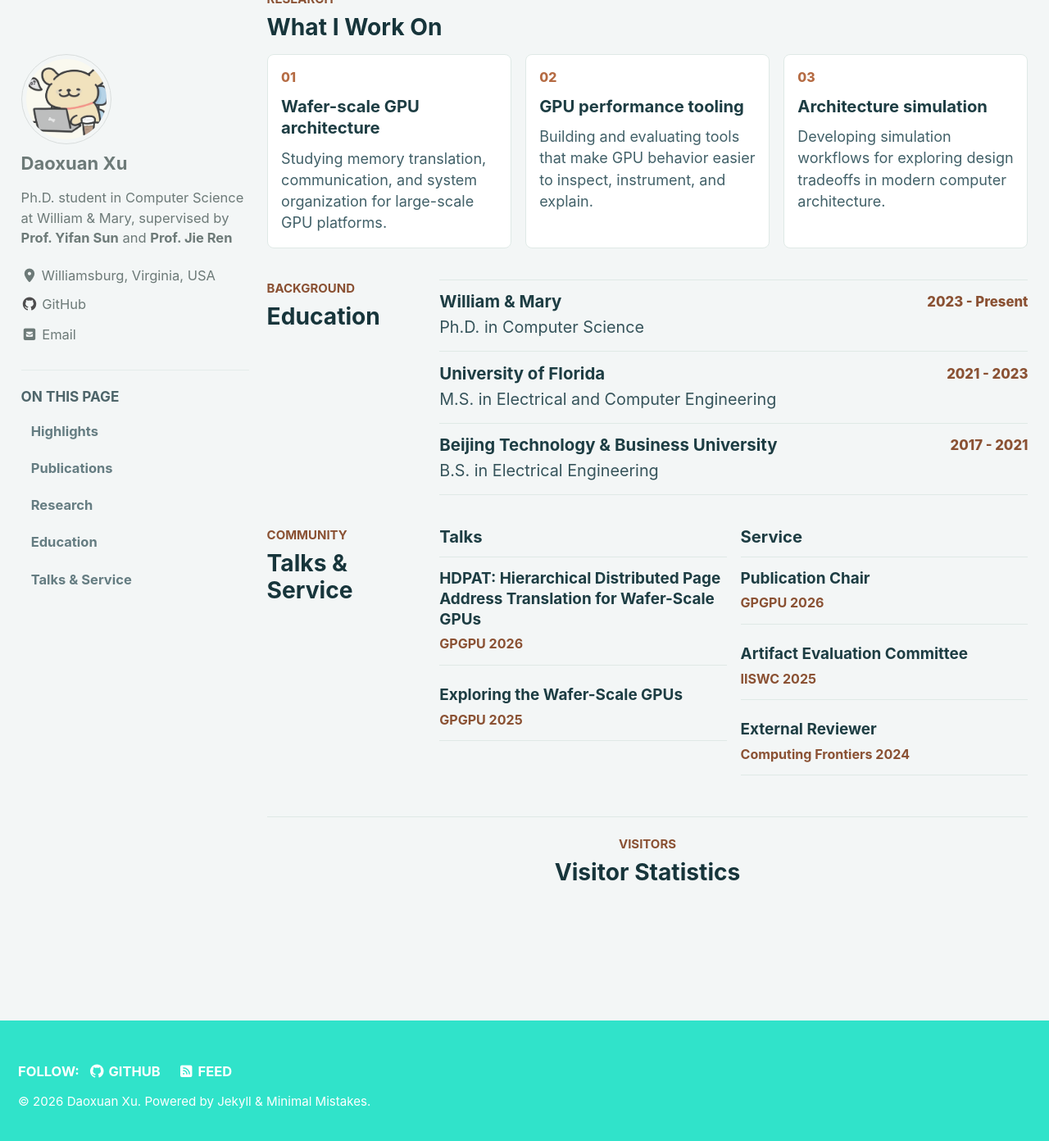
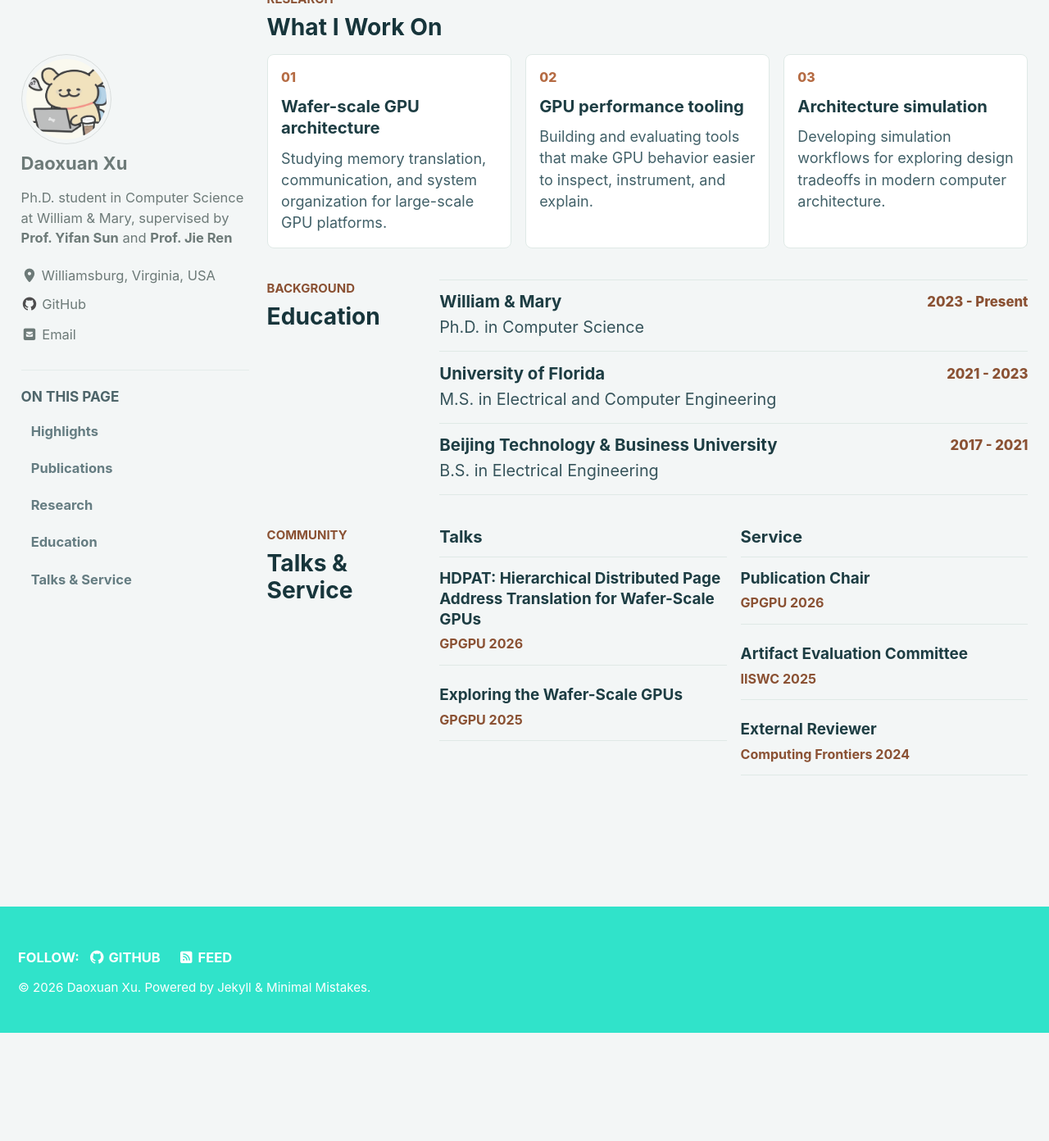
Before and after one commit to DX990307/DX990307.github.io, a Jekyll site: the page built from index.html, in a window 1280 px wide and 1400 px high, scrolled down 1295 px. Shown: the top 1392 px of the window at 82% size. Built offline with Jekyll 4.4.1, drawn with Linux system fonts in a browser that asks for light colours; cached includes are drawn as plain includes; the list of posts is cut into pages by our own code; after the commit the page ends 2555 px from its top, so only the background shows below that.

Commit message:
Hide visitor map widget

```diff
--- a/_layouts/home.html
+++ b/_layouts/home.html
@@ -181,7 +181,7 @@ layout: archive
 </section>
 {% endif %}
 
-<section class="home-section home-visitors" id="visitors">
+<section class="home-section home-visitors" id="visitors" hidden aria-hidden="true">
   <div class="home-section__head">
     <p class="home-eyebrow">Visitors</p>
     <h2>Visitor Statistics</h2>
--- a/assets/css/main.scss
+++ b/assets/css/main.scss
@@ -287,6 +287,7 @@ search: false
 }
 
 .home-visitors {
+  display: none;
   padding-top: 1rem;
   border-top: 1px solid #dfe9e6;
   text-align: center;
--- a/others/visitorRecorders.html
+++ b/others/visitorRecorders.html
@@ -1 +1,3 @@
-<script type="text/javascript" id="mapmyvisitors" src="//mapmyvisitors.com/map.js?d=HXG0sptVKKeWqALNaz5MIelX9K8Gbr9G2CYNjZc7Rrc&cl=ffffff&w=a"></script>
+<div hidden aria-hidden="true">
+  <script type="text/javascript" id="mapmyvisitors" src="//mapmyvisitors.com/map.js?d=HXG0sptVKKeWqALNaz5MIelX9K8Gbr9G2CYNjZc7Rrc&cl=ffffff&w=a"></script>
+</div>
```
Also changed, not shown: 5 other files.
